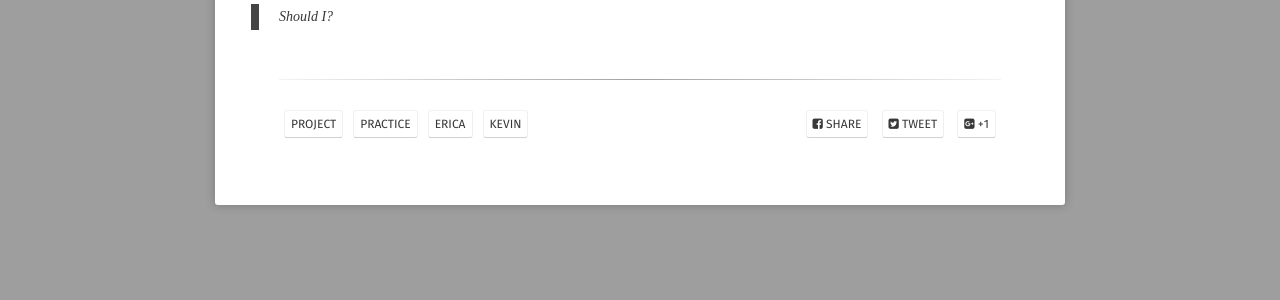
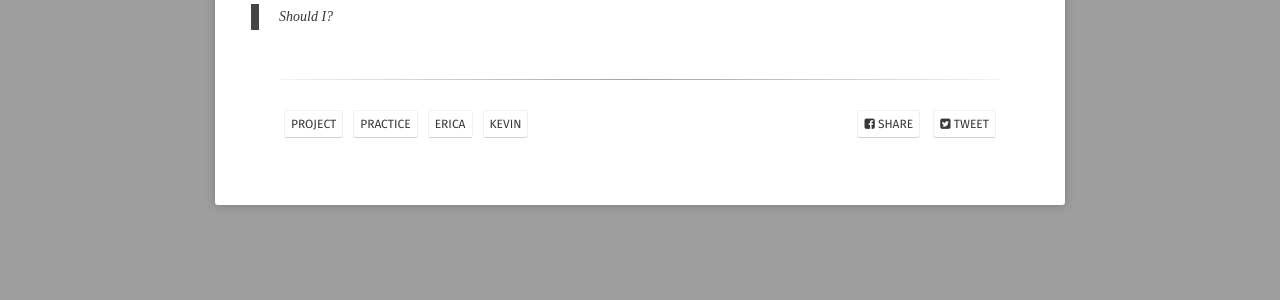
Before and after one commit to S-KYUCHAN/erivin, a Jekyll site: the page built from _posts/2019-11-01-First-project.md, in a window 1280 px wide. Shown: the part 469-769 px from the top of the page. Built offline with Jekyll 4.4.1, drawn with Linux system fonts in a browser that asks for light colours; some web fonts are replaced.

Commit message:
Modify meta.html

```diff
--- a/_includes/meta.html
+++ b/_includes/meta.html
@@ -8,8 +8,10 @@
     <a href="https://twitter.com/intent/tweet?text={{ site.url }}{{ page.url }}" title="Share on Twitter" class="tag">
         <span class="term"><i class="fa fa-twitter-square"></i> Tweet</span>
     </a>
-    <a href="https://plus.google.com/share?url={{ site.url }}{{ page.url }}" title="Share on Google+" class="tag">
-            <span class="term"><i class="fa fa-google-plus-square"></i> +1</span>
+    <!--
+    <a href="https://plus.google.com/share?url={{ site.url }}{{ page.url }}" title="Share on Instagram" class="tag">
+        <span class="term"><i class="fa fa-instagram-plus-square"></i> Share</span>
     </a>
+    -->
 </span>
 <div style="clear:both"></div>
```
Also changed, not shown: assets/css/main.scss (+0 -9 lines).
